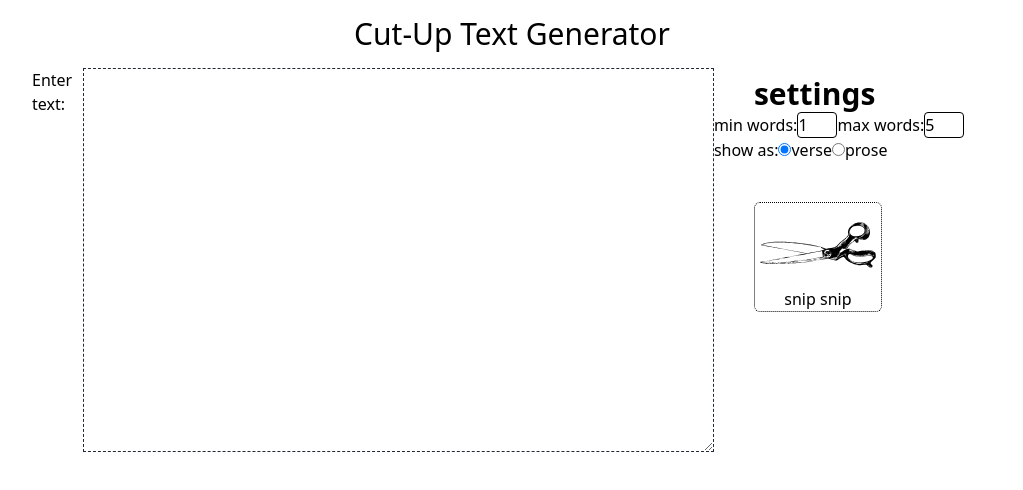
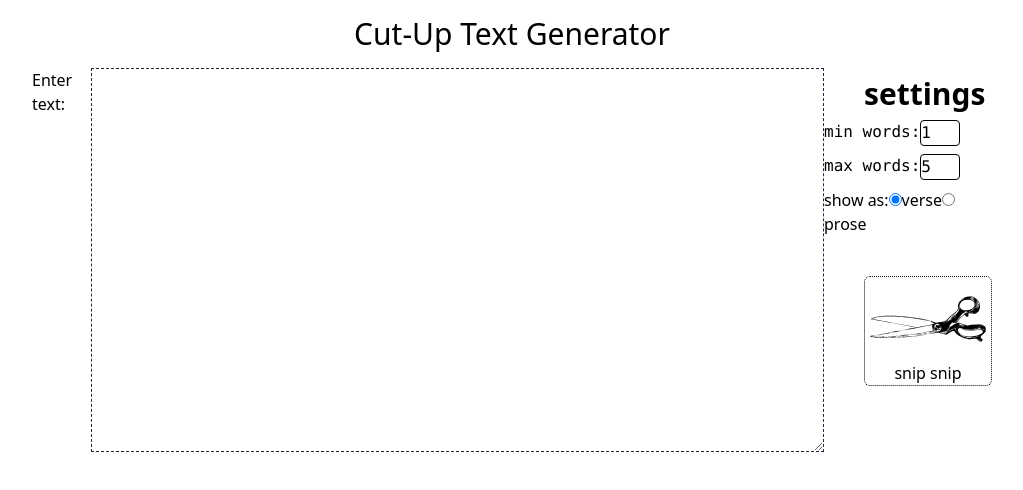
Before and after one commit to dku7/cut-up-tool, a React (Vite) app: page / in a window 1280 px wide. Shown: the top 490 px of the page, without its empty margins (128-1151 px from the left). Built offline with nearby package versions, Linux system fonts and the light colour scheme.

Commit message:
add formatting

```diff
--- a/src/components/WordSetting.tsx
+++ b/src/components/WordSetting.tsx
@@ -12,7 +12,7 @@ export default function WordSetting({
   handleChange,
 }: WordSettingProps) {
   return (
-    <>
+    <div className="flex font-mono my-2">
       <label htmlFor={settingType}>{`${settingType} words:`}</label>
       <input
         type="number"
@@ -21,6 +21,6 @@ export default function WordSetting({
         value={initialValue}
         className="border rounded w-10"
       />
-    </>
+    </div>
   );
 }
```
